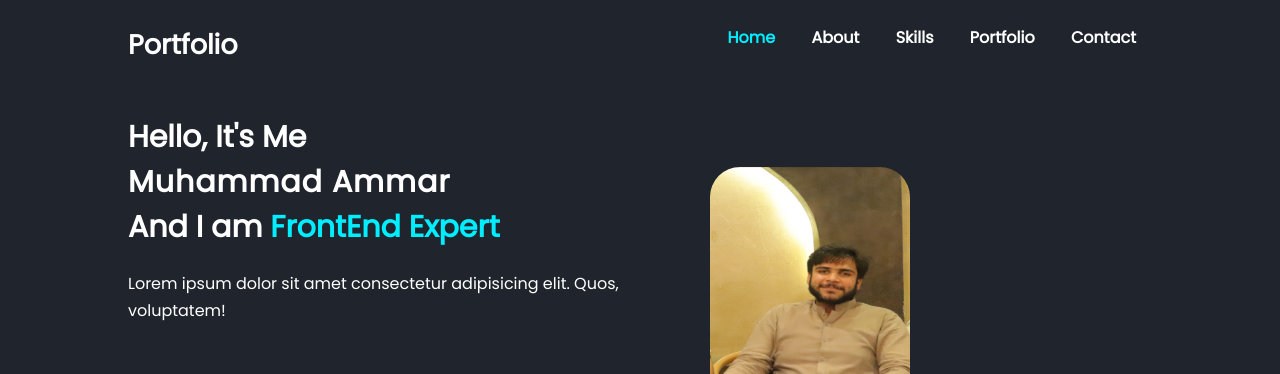
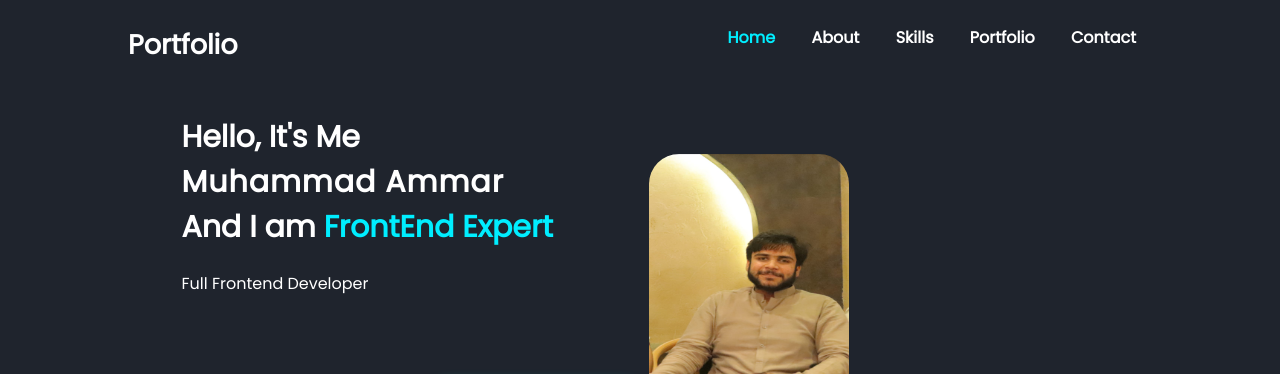
Before and after one commit to muhammadammar592/Portfolio, a plain HTML site: page index.html in a window 1280 px wide. Shown: the top 374 px of the page. Drawn offline with nearby package versions, Linux system fonts and the light colour scheme.

Commit message:
Update index.html

```diff
--- a/index.html
+++ b/index.html
@@ -25,7 +25,7 @@
         <h1>Muhammad Ammar</h1>
         <h3 class="part-2">And I am <span>FrontEnd Expert</span></h3>
         <p>
-            Lorem ipsum dolor sit amet consectetur adipisicing elit. Quos, voluptatem!
+            Full Frontend Developer
         </p>
     <a href="https://www.facebook.com/ammar.qureshi.1238?mibextid=ZbWKwL"><i class="uil uil-facebook-f" style="--i: 7"></i></a>
     <a href="https://x.com/MohammadAmmarQ3?t=4WEQtiOLfLNXPHYa4yvGlg&s=09"><i class= "uil uil-twitter" style="--i: 8"></i></a>
```
